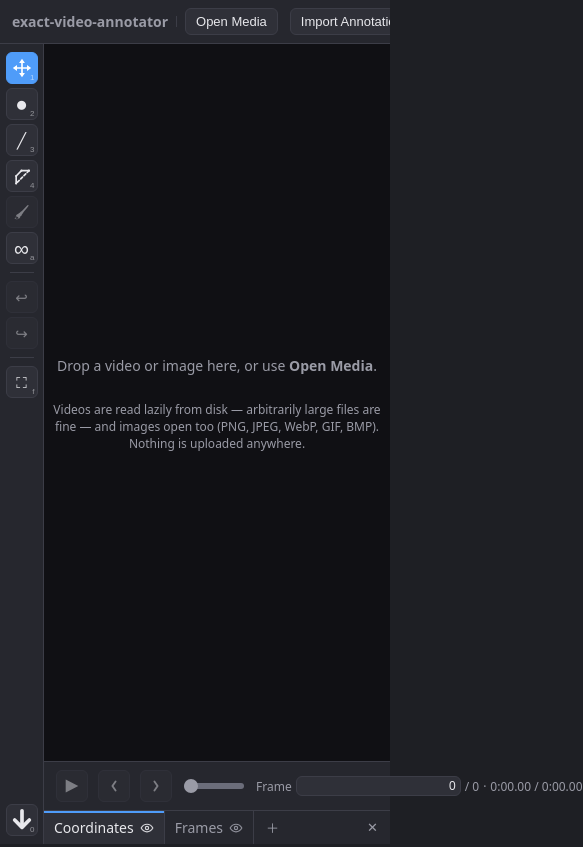
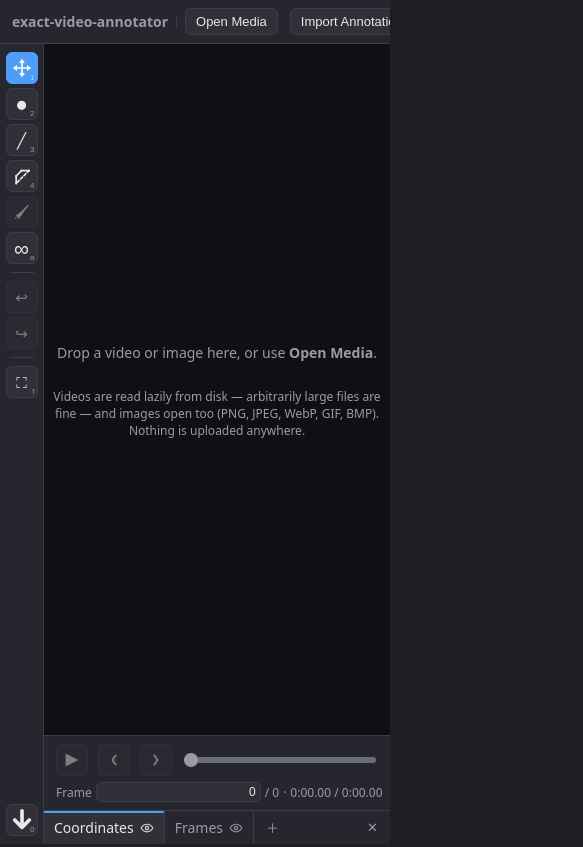
Before and after one commit to jasper-tms/exact-video-annotator, a plain HTML site: page index.html in a window 390 px wide. Shown: the top 847 px of the page, 583 px wide, since content can reach past the window. Drawn offline with Linux system fonts and the light colour scheme.

Commit message:
Wrap the transport's Frame/Time readout onto a second line when narrow
Uses flex-wrap with a 150px scrubber basis rather than a fixed window
breakpoint, so the fold point follows the readout's actual width. When
folded, the readout spans the second line with frame values on the left,
the dot centered, and time values on the right.

```diff
--- a/js/ui/transport.js
+++ b/js/ui/transport.js
@@ -26,9 +26,10 @@
     <button class="transport-step-backward" title="Back one frame (← or ,)" disabled>${CHEVRON_LEFT_ICON}</button>
     <button class="transport-step-forward" title="Forward one frame (→ or .)" disabled>${CHEVRON_RIGHT_ICON}</button>
     <input type="range" class="transport-scrubber" min="0" max="0" step="1" value="0" disabled>
-    <span class="transport-readout"><span>Frame</span><input type="text" class="transport-frame-input"
-      inputmode="numeric" title="Frame number (press Enter to jump)" disabled><span
-      class="transport-frame-total"></span><span class="transport-time-gap">·</span><span
+    <span class="transport-readout"><span class="transport-frame-group"><span>Frame</span><input
+      type="text" class="transport-frame-input" inputmode="numeric"
+      title="Frame number (press Enter to jump)" disabled><span
+      class="transport-frame-total"></span></span><span class="transport-time-gap">·</span><span
       class="transport-time"></span></span>
     <span class="index-waiting" hidden
           title="Playback has reached the last frame indexed so far and is waiting for the index to catch up."
@@ -51,6 +52,17 @@
   const exactnessWarning = containerElement.querySelector('.exactness-warning');
 
   let scrubbingWasPlaying = false;
+
+  // When the bar is too narrow for one line, the readout wraps below the
+  // scrubber (see #transport-container in style.css). CSS cannot tell that a
+  // flex item has wrapped, so measure it and mark the container, which lays
+  // the readout out across the whole second line instead.
+  const foldObserver = new ResizeObserver(() => {
+    const isFolded = readout.getBoundingClientRect().top >= scrubber.getBoundingClientRect().bottom;
+    containerElement.classList.toggle('is-folded', isFolded);
+  });
+  foldObserver.observe(containerElement);
+  foldObserver.observe(readout);
 
   playButton.addEventListener('click', () => app.togglePlayback());
 
--- a/style.css
+++ b/style.css
@@ -768,11 +768,18 @@
 
 /* ---------- Transport bar (populated by js/ui/transport.js) ---------- */
 
+/* Wraps onto a second line when the window is too narrow for everything:
+   the buttons and scrubber stay on the first line and the Frame/Time readout
+   (plus any index notices) moves to the second. There is no fixed breakpoint
+   — the readout wraps as soon as the scrubber would otherwise shrink below its
+   flex-basis, so the point at which it folds tracks the readout's real width
+   (which grows with the clip's frame count and duration). */
 #transport-container {
   flex: 0 0 auto;
   display: flex;
+  flex-wrap: wrap;
   align-items: center;
-  gap: 10px;
+  gap: 6px 10px;
   padding: 8px 12px;
   background: var(--surface);
   border-top: 1px solid var(--border);
@@ -831,7 +838,10 @@
      --scrubber-cached bands with transparent gaps that let the base show
      through); 'none' when there is nothing cached or on the native tier. */
   --cached-segments: none;
-  flex: 1 1 auto;
+  /* The basis is the narrowest the scrubber gets before the readout wraps
+     to the next line (see #transport-container above). The huge grow factor
+     keeps the readout from taking spare width while they share a line. */
+  flex: 100000 1 150px;
   min-width: 60px;
   appearance: none;
   -webkit-appearance: none;
@@ -873,6 +883,10 @@
 #transport-container .transport-scrubber:disabled::-moz-range-thumb { background: var(--text-dim); }
 
 #transport-container .transport-readout {
+  /* Grows only when it has a line to itself: beside the scrubber, the
+     scrubber's far larger grow factor takes all but a sliver of the spare
+     width. */
+  flex-grow: 1;
   font-variant-numeric: tabular-nums;
   color: var(--text-dim);
   font-size: 12px;
@@ -880,6 +894,24 @@
   display: inline-flex;
   align-items: center;
   gap: 4px;
+}
+
+#transport-container .transport-frame-group {
+  display: inline-flex;
+  align-items: center;
+  gap: 4px;
+}
+
+/* Folded onto its own line (the is-folded class is set by
+   js/ui/transport.js): frame values to the left, the dot in the center, and
+   the time values to the right. */
+#transport-container.is-folded .transport-readout {
+  display: grid;
+  grid-template-columns: 1fr auto 1fr;
+}
+
+#transport-container.is-folded .transport-time {
+  justify-self: end;
 }
 
 /* Its width is set by js/ui/transport.js to reserve space for the current
```
